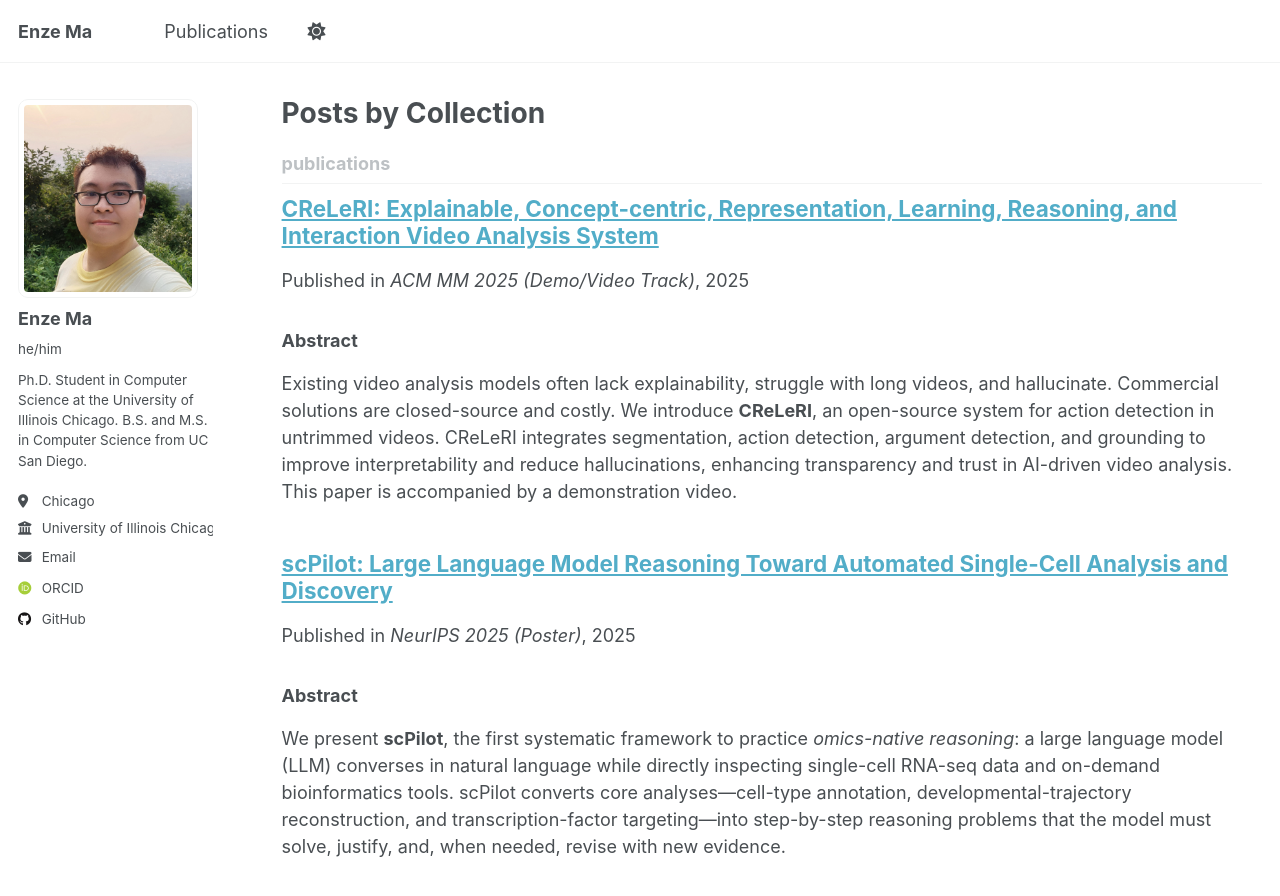
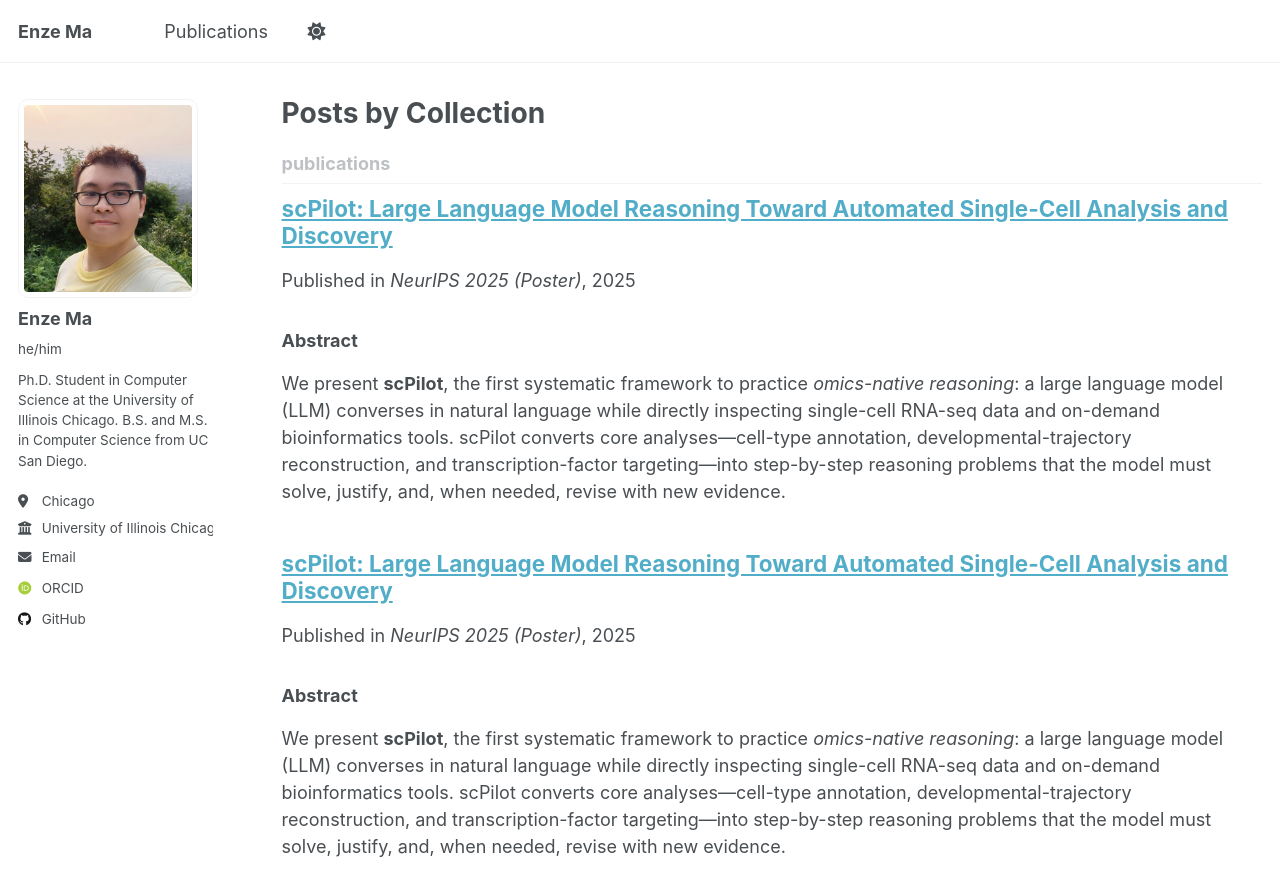
Before and after one commit to sora1998/sora1998.github.io, a Jekyll site: the page built from _pages/collection-archive.html, in a window 1280 px wide and 1199 px high. Shown: the top 896 px of the window. Built offline with Jekyll 4.4.1, drawn with Linux system fonts in a browser that asks for light colours; some web fonts are replaced; a script that is not in the unit is left out.

Commit message:
Update 2025-07-04-creleri.md

```diff
--- a/_publications/2025-07-04-creleri.md
+++ b/_publications/2025-07-04-creleri.md
@@ -1,34 +1,33 @@
 ---
 layout: publication
-title: "CReLeRI: Explainable, Concept-centric, Representation, Learning, Reasoning, and Interaction Video Analysis System"
+title: "scPilot: Large Language Model Reasoning Toward Automated Single-Cell Analysis and Discovery"
 collection: publications
 category: conferences
-permalink: /publication/2025-creleri
-date: 2025-07-04
-venue: "ACM MM 2025 (Demo/Video Track)"
+permalink: /publication/2025-scpilot
+date: 2025-09-18
+venue: "NeurIPS 2025 (Poster)"
 authors:
-  - Michael Francis Perez
-  - Yichi Yang
-  - Yuheng Zha
+  - Yiming Gao
+  - Zhen Wang
+  - Jefferson Chen
+  - Mark Antkowiak
+  - Mengzhou Hu
+  - JungHo Kong
+  - Dexter Pratt
+  - Jieyuan Liu
   - Enze Ma
-  - Danish Nisar Ahmed Tamboli
-  - Haodi Ma
-  - Reza Shahriari
-  - Vyom Pathak
-  - Dzmitry Kasinets
-  - Rohith Venkatakrishnan
-  - Daisy Zhe Wang
-  - Jaime Ruiz
-  - Eric Ragan
   - Zhiting Hu
   - Eric P. Xing
-  - Jun-Yan Zhu
 share: false
 comments: false
 ---
 
 ### Abstract
-Existing video analysis models often lack explainability, struggle with long videos, and hallucinate. Commercial solutions are closed-source and costly. We introduce **CReLeRI**, an open-source system for action detection in untrimmed videos. CReLeRI integrates segmentation, action detection, argument detection, and grounding to improve interpretability and reduce hallucinations, enhancing transparency and trust in AI-driven video analysis. This paper is accompanied by a demonstration video.
+We present **scPilot**, the first systematic framework to practice *omics-native reasoning*: a large language model (LLM) converses in natural language while directly inspecting single-cell RNA-seq data and on-demand bioinformatics tools. scPilot converts core analyses—cell-type annotation, developmental-trajectory reconstruction, and transcription-factor targeting—into step-by-step reasoning problems that the model must solve, justify, and, when needed, revise with new evidence.
+
+To measure progress, we release **scBench**, a suite of 9 expertly curated datasets and graders that faithfully evaluate the omics-native reasoning capability of scPilot across different LLMs. Experiments with o1 show that iterative omics-native reasoning lifts average accuracy by 11% for annotation, and Gemini 2.5 Pro cuts trajectory graph-edit distance by 30% vs. one-shot prompting, while revealing systematic failure modes in gene-regulatory prediction.
+
+Grounding LLMs in raw omics yields transparent, auditable analyses and opens a path toward fully automated, interpretable, and scientifically robust single-cell workflows.
 
 ### Link
-- [PDF](https://openreview.net/pdf?id=auaUkmavvm)
+- [PDF](https://openreview.net/pdf?id=Vzi96rTe4w)
```
